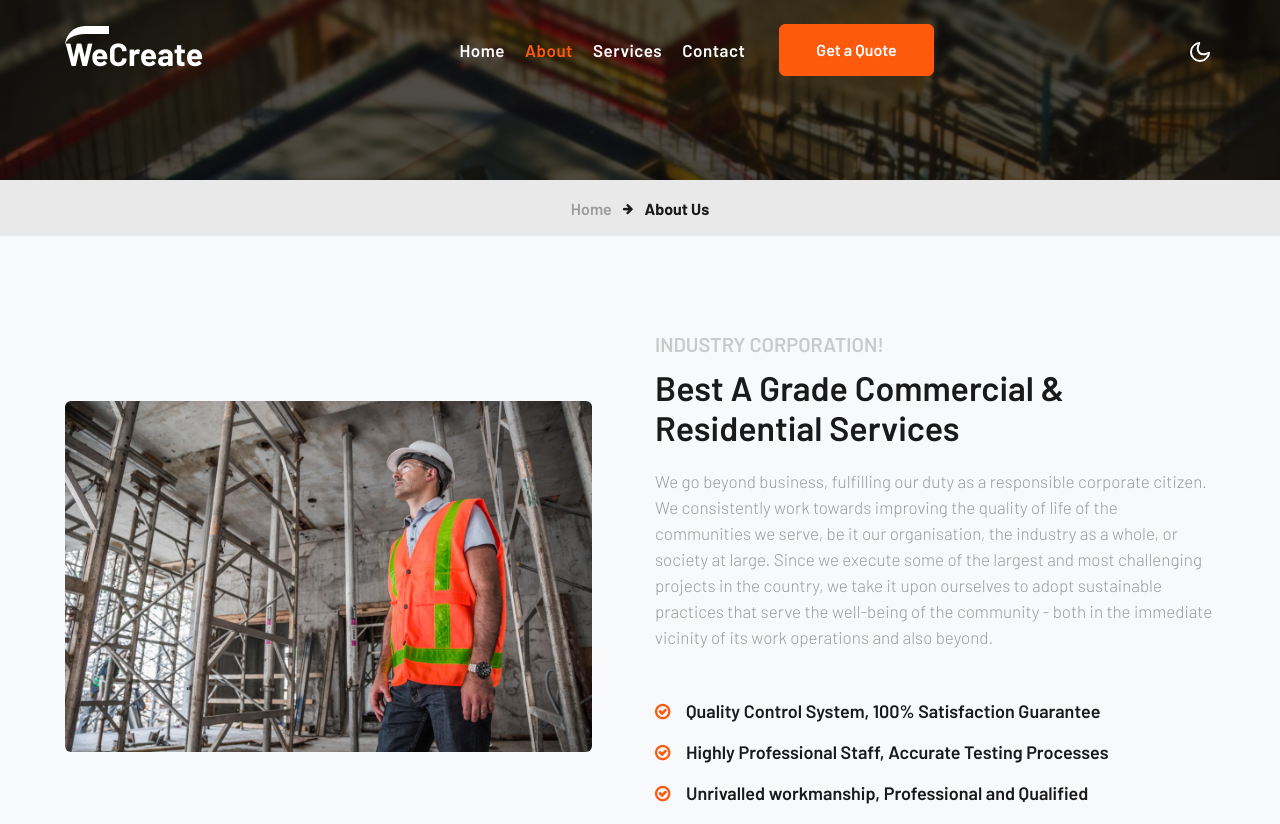
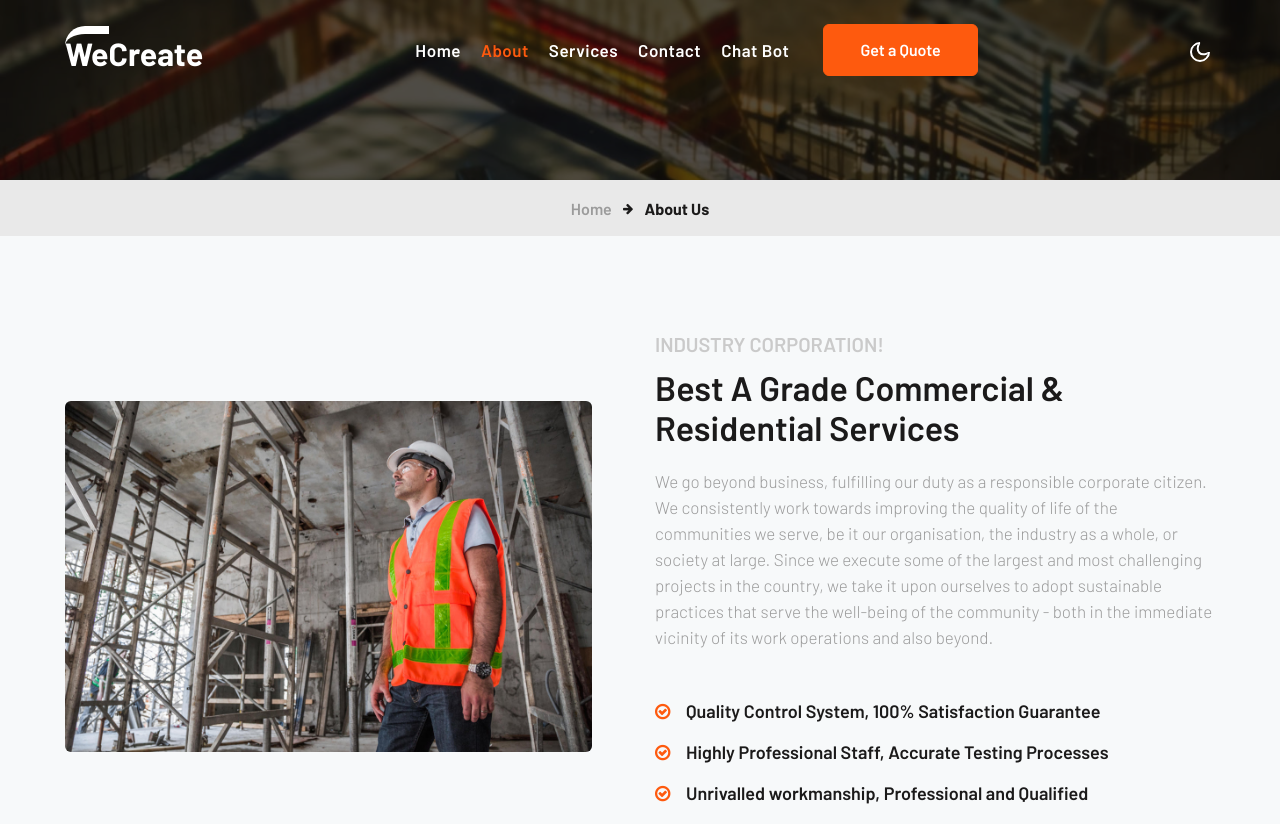
Before and after one commit to pavankothapalli47/Microsoft-Project, a plain HTML site: page about.html in a window 1280 px wide. Shown: the top 824 px of the page. Drawn offline with Linux system fonts and the light colour scheme.

Commit message:
Update about.html

```diff
--- a/about.html
+++ b/about.html
@@ -40,6 +40,9 @@
 
             <li class="nav-item">
               <a class="nav-link" href="contact.html">Contact</a>
+            </li>
+            <li class="nav-item">
+              <a class="nav-link" href="Healthbot.html">Chat bot</a>
             </li>
             <li class="top-quote ml-lg-4 mt-lg-0 mt-3">
               <a href="contact.html" class="btn btn-style btn-primary">Get a Quote</a>
```
